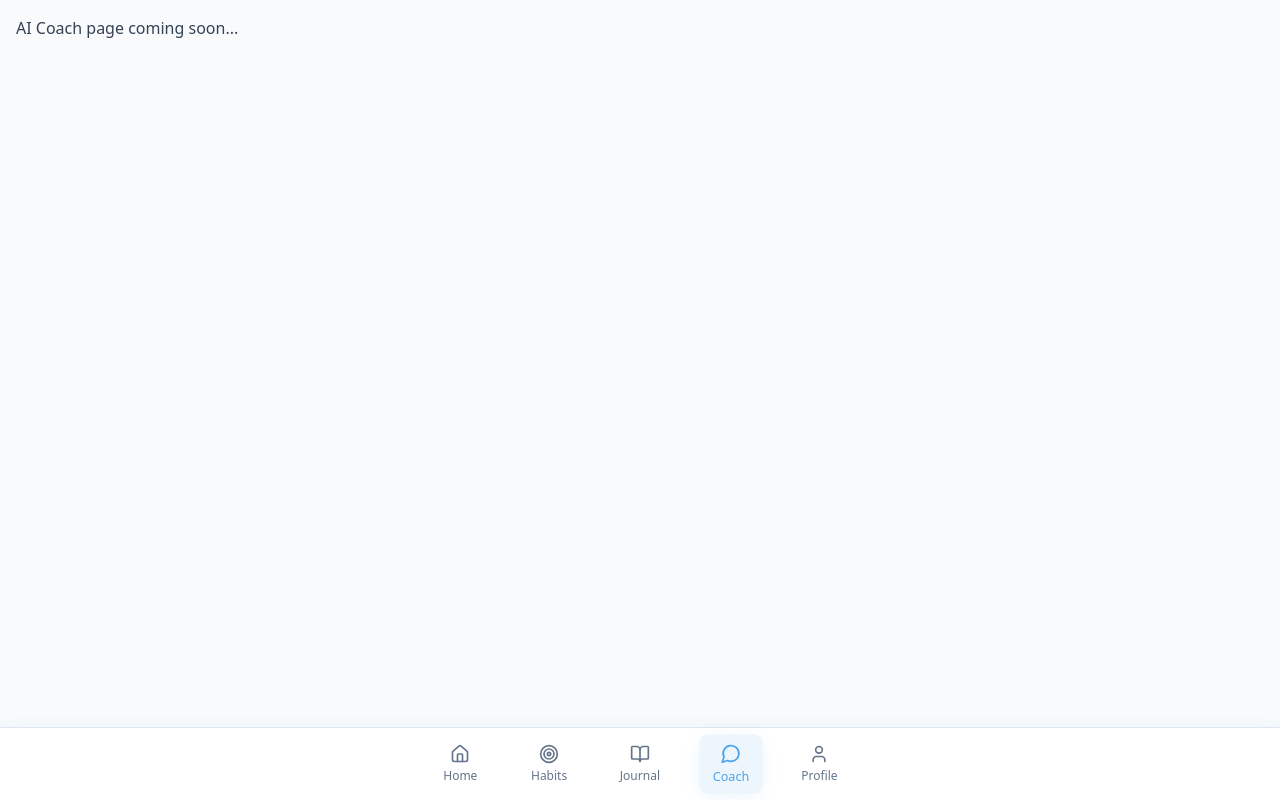
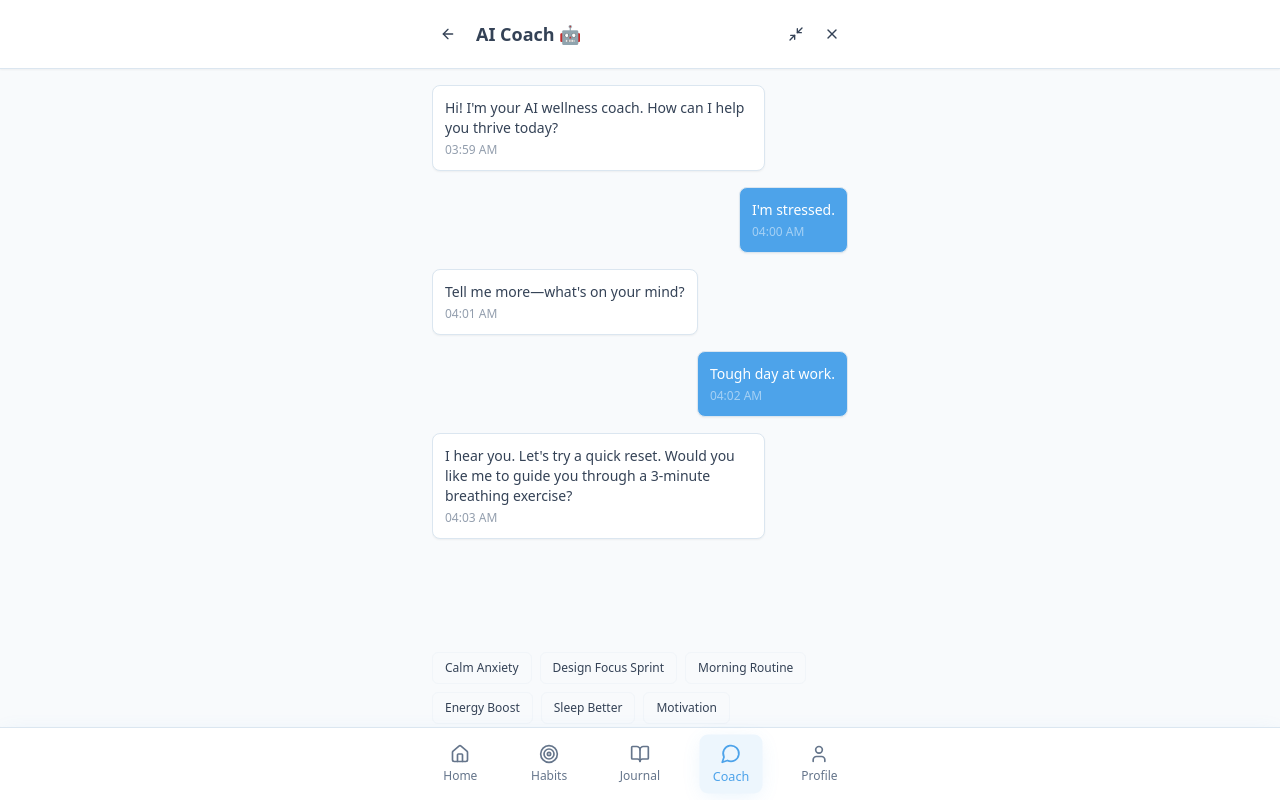
Before and after one commit to kylescheetz/thrivegpt, a React (Vite) app: page /coach in a window 1280 px wide. Built offline with nearby package versions, Linux system fonts and the light colour scheme.

Commit message:
Create Coach page
Create the Coach page with a chat interface, including message history, quick action chips, and user input for text and voice.

```diff
--- a/src/App.tsx
+++ b/src/App.tsx
@@ -6,6 +6,7 @@ import { BrowserRouter, Routes, Route } from "react-router-dom";
 import Dashboard from "./pages/Dashboard";
 import Habits from "./pages/Habits";
 import Journal from "./pages/Journal";
+import Coach from "./pages/Coach";
 import { BottomNavigation } from "./components/ui/navigation";
 import NotFound from "./pages/NotFound";
 
@@ -22,7 +23,7 @@ const App = () => (
             <Route path="/" element={<Dashboard />} />
             <Route path="/habits" element={<Habits />} />
             <Route path="/journal" element={<Journal />} />
-            <Route path="/coach" element={<div className="p-4 pb-20">AI Coach page coming soon...</div>} />
+            <Route path="/coach" element={<Coach />} />
             <Route path="/profile" element={<div className="p-4 pb-20">Profile page coming soon...</div>} />
             {/* ADD ALL CUSTOM ROUTES ABOVE THE CATCH-ALL "*" ROUTE */}
             <Route path="*" element={<NotFound />} />
--- /dev/null
+++ b/src/pages/Coach.tsx
@@ -0,0 +1,250 @@
+import React, { useState, useRef, useEffect } from 'react';
+import { ArrowLeft, Send, Mic, Minimize2, X } from 'lucide-react';
+import { useNavigate } from 'react-router-dom';
+import { Button } from '@/components/ui/button';
+import { Card, CardContent } from '@/components/ui/card';
+import { ScrollArea } from '@/components/ui/scroll-area';
+import { Textarea } from '@/components/ui/textarea';
+import { cn } from '@/lib/utils';
+
+interface Message {
+  id: string;
+  role: 'user' | 'coach';
+  content: string;
+  timestamp: Date;
+}
+
+const initialMessages: Message[] = [
+  {
+    id: '1',
+    role: 'coach',
+    content: "Hi! I'm your AI wellness coach. How can I help you thrive today?",
+    timestamp: new Date(Date.now() - 300000)
+  },
+  {
+    id: '2',
+    role: 'user',
+    content: "I'm stressed.",
+    timestamp: new Date(Date.now() - 240000)
+  },
+  {
+    id: '3',
+    role: 'coach',
+    content: "Tell me more—what's on your mind?",
+    timestamp: new Date(Date.now() - 180000)
+  },
+  {
+    id: '4',
+    role: 'user',
+    content: "Tough day at work.",
+    timestamp: new Date(Date.now() - 120000)
+  },
+  {
+    id: '5',
+    role: 'coach',
+    content: "I hear you. Let's try a quick reset. Would you like me to guide you through a 3-minute breathing exercise?",
+    timestamp: new Date(Date.now() - 60000)
+  }
+];
+
+const quickActions = [
+  'Calm Anxiety',
+  'Design Focus Sprint',
+  'Morning Routine',
+  'Energy Boost',
+  'Sleep Better',
+  'Motivation'
+];
+
+export default function Coach() {
+  const navigate = useNavigate();
+  const [messages, setMessages] = useState<Message[]>(initialMessages);
+  const [inputValue, setInputValue] = useState('');
+  const [isTyping, setIsTyping] = useState(false);
+  const scrollAreaRef = useRef<HTMLDivElement>(null);
+  const textareaRef = useRef<HTMLTextAreaElement>(null);
+
+  useEffect(() => {
+    // Auto-scroll to bottom when new messages are added
+    if (scrollAreaRef.current) {
+      scrollAreaRef.current.scrollTop = scrollAreaRef.current.scrollHeight;
+    }
+  }, [messages]);
+
+  const handleSendMessage = async () => {
+    if (!inputValue.trim()) return;
+
+    const userMessage: Message = {
+      id: Date.now().toString(),
+      role: 'user',
+      content: inputValue.trim(),
+      timestamp: new Date()
+    };
+
+    setMessages(prev => [...prev, userMessage]);
+    setInputValue('');
+    setIsTyping(true);
+
+    // Simulate AI response
+    setTimeout(() => {
+      const coachResponse: Message = {
+        id: (Date.now() + 1).toString(),
+        role: 'coach',
+        content: getAIResponse(userMessage.content),
+        timestamp: new Date()
+      };
+      setMessages(prev => [...prev, coachResponse]);
+      setIsTyping(false);
+    }, 1500);
+  };
+
+  const handleQuickAction = (action: string) => {
+    setInputValue(`Help me with: ${action}`);
+    textareaRef.current?.focus();
+  };
+
+  const getAIResponse = (userInput: string): string => {
+    const responses = [
+      "That sounds challenging. Let's work through this together. What would feel most helpful right now?",
+      "I understand. Sometimes taking a step back can give us clarity. What's one small thing that might help?",
+      "Thank you for sharing that with me. Let's focus on what you can control in this moment.",
+      "That makes sense. Would you like to try a quick technique to help you feel more centered?",
+      "I hear you. Remember, it's okay to have tough moments. What usually helps you feel better?"
+    ];
+    return responses[Math.floor(Math.random() * responses.length)];
+  };
+
+  const handleKeyPress = (e: React.KeyboardEvent) => {
+    if (e.key === 'Enter' && !e.shiftKey) {
+      e.preventDefault();
+      handleSendMessage();
+    }
+  };
+
+  return (
+    <div className="flex flex-col h-screen bg-background">
+      {/* Header Bar */}
+      <div className="sticky top-0 z-10 bg-card border-b border-border shadow-sm">
+        <div className="flex items-center justify-between p-4 max-w-md mx-auto">
+          <div className="flex items-center gap-3">
+            <Button
+              variant="ghost"
+              size="sm"
+              onClick={() => navigate('/')}
+              className="p-2"
+            >
+              <ArrowLeft className="h-5 w-5" />
+            </Button>
+            <h1 className="text-lg font-semibold flex items-center gap-2">
+              AI Coach 🤖
+            </h1>
+          </div>
+          <div className="flex items-center gap-1">
+            <Button variant="ghost" size="sm" className="p-2">
+              <Minimize2 className="h-4 w-4" />
+            </Button>
+            <Button variant="ghost" size="sm" className="p-2">
+              <X className="h-4 w-4" />
+            </Button>
+          </div>
+        </div>
+      </div>
+
+      {/* Chat History */}
+      <ScrollArea className="flex-1 p-4 max-w-md mx-auto w-full" ref={scrollAreaRef}>
+        <div className="space-y-4">
+          {messages.map((message) => (
+            <div
+              key={message.id}
+              className={cn(
+                "flex",
+                message.role === 'user' ? "justify-end" : "justify-start"
+              )}
+            >
+              <Card className={cn(
+                "max-w-[80%] shadow-sm",
+                message.role === 'user'
+                  ? "bg-primary text-primary-foreground"
+                  : "bg-card"
+              )}>
+                <CardContent className="p-3">
+                  <p className="text-sm">{message.content}</p>
+                  <p className={cn(
+                    "text-xs mt-1 opacity-70",
+                    message.role === 'user' ? "text-primary-foreground/70" : "text-muted-foreground"
+                  )}>
+                    {message.timestamp.toLocaleTimeString([], { hour: '2-digit', minute: '2-digit' })}
+                  </p>
+                </CardContent>
+              </Card>
+            </div>
+          ))}
+
+          {isTyping && (
+            <div className="flex justify-start">
+              <Card className="bg-card shadow-sm">
+                <CardContent className="p-3">
+                  <div className="flex items-center gap-1">
+                    <div className="flex gap-1">
+                      <div className="w-2 h-2 bg-muted-foreground rounded-full animate-bounce" style={{ animationDelay: '0ms' }} />
+                      <div className="w-2 h-2 bg-muted-foreground rounded-full animate-bounce" style={{ animationDelay: '150ms' }} />
+                      <div className="w-2 h-2 bg-muted-foreground rounded-full animate-bounce" style={{ animationDelay: '300ms' }} />
+                    </div>
+                    <span className="text-xs text-muted-foreground ml-2">AI is typing...</span>
+                  </div>
+                </CardContent>
+              </Card>
+            </div>
+          )}
+        </div>
+      </ScrollArea>
+
+      {/* Quick Action Chips */}
+      <div className="p-4 max-w-md mx-auto w-full">
+        <div className="flex flex-wrap gap-2 mb-4">
+          {quickActions.map((action) => (
+            <Button
+              key={action}
+              variant="outline"
+              size="sm"
+              onClick={() => handleQuickAction(action)}
+              className="text-xs h-8 px-3"
+            >
+              {action}
+            </Button>
+          ))}
+        </div>
+
+        {/* Input Row */}
+        <div className="flex items-end gap-2">
+          <div className="flex-1 relative">
+            <Textarea
+              ref={textareaRef}
+              value={inputValue}
+              onChange={(e) => setInputValue(e.target.value)}
+              onKeyPress={handleKeyPress}
+              placeholder="Type a message…"
+              className="min-h-[44px] max-h-[120px] resize-none pr-12"
+              rows={1}
+            />
+            <Button
+              variant="ghost"
+              size="sm"
+              className="absolute right-1 bottom-1 h-8 w-8 p-0"
+            >
+              <Mic className="h-4 w-4" />
+            </Button>
+          </div>
+          <Button
+            onClick={handleSendMessage}
+            disabled={!inputValue.trim() || isTyping}
+            size="sm"
+            className="h-11 w-11 p-0"
+          >
+            <Send className="h-4 w-4" />
+          </Button>
+        </div>
+      </div>
+    </div>
+  );
+}
```
